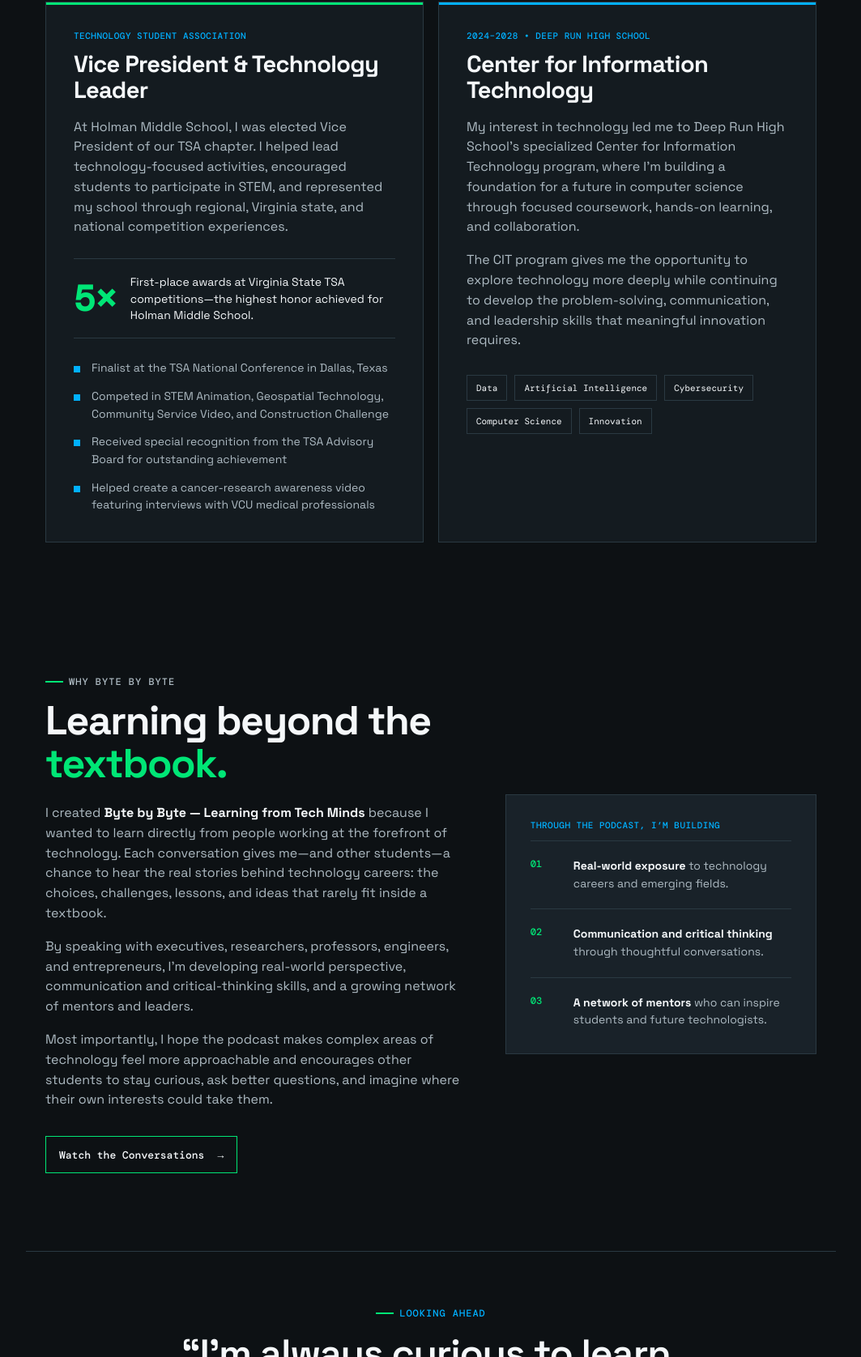
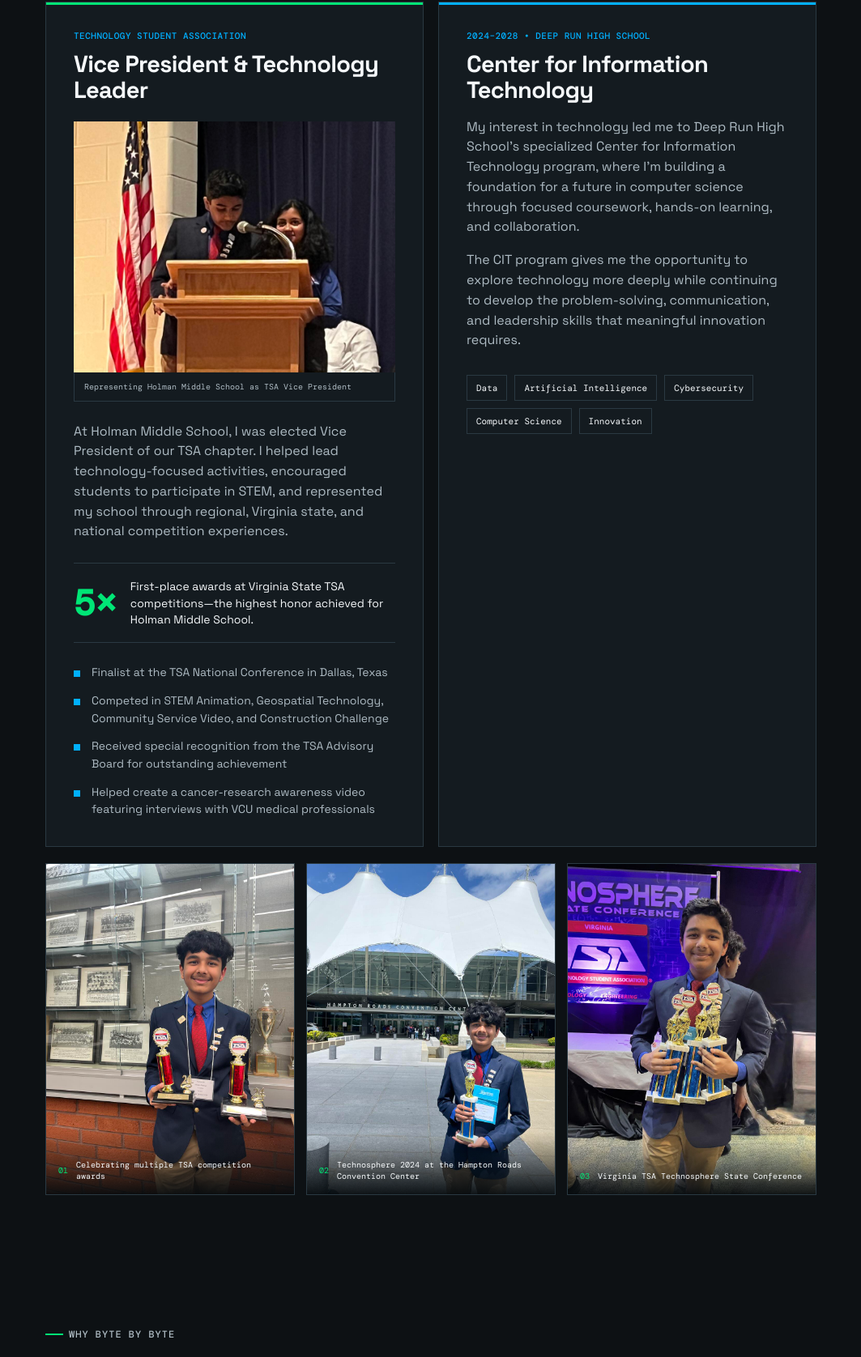
Before and after one commit to bytebybyte712/BBBNewWebsite, a website: page about.html in a window 1280 px wide. Shown: the part 1032-2708 px from the top of the page at 81% size, without its empty margins (108-1171 px from the left). Drawn offline with nearby package versions, Linux system fonts and the light colour scheme.

Commit message:
Add TSA achievement gallery

```diff
--- a/about.html
+++ b/about.html
@@ -69,6 +69,10 @@
           <article class="about-story-card tsa-card">
             <p class="tag cyan">TECHNOLOGY STUDENT ASSOCIATION</p>
             <h3>Vice President &amp; Technology Leader</h3>
+            <figure class="story-image">
+              <img src="assets/vihaan-tsa-speaking.jpeg" alt="Vihaan Mathur speaking at a Holman Middle School TSA event" width="960" height="1280" loading="lazy" />
+              <figcaption>Representing Holman Middle School as TSA Vice President</figcaption>
+            </figure>
             <p>
               At Holman Middle School, I was elected Vice President of our TSA chapter. I helped lead technology-focused activities, encouraged students to participate in STEM, and represented my school through regional, Virginia state, and national competition experiences.
             </p>
@@ -104,6 +108,21 @@
               <span>Innovation</span>
             </div>
           </article>
+        </div>
+
+        <div class="achievement-gallery" aria-label="TSA competitions and awards">
+          <figure class="achievement-photo achievement-photo-tall">
+            <img src="assets/vihaan-tsa-awards.jpeg" alt="Vihaan Mathur holding TSA competition trophies" width="960" height="1280" loading="lazy" />
+            <figcaption><span>01</span>Celebrating multiple TSA competition awards</figcaption>
+          </figure>
+          <figure class="achievement-photo">
+            <img src="assets/vihaan-technosphere-2024.jpeg" alt="Vihaan Mathur holding a trophy outside the Hampton Roads Convention Center at Technosphere 2024" width="960" height="1280" loading="lazy" />
+            <figcaption><span>02</span>Technosphere 2024 at the Hampton Roads Convention Center</figcaption>
+          </figure>
+          <figure class="achievement-photo">
+            <img src="assets/vihaan-state-conference-awards.jpeg" alt="Vihaan Mathur holding four trophies at the Virginia TSA Technosphere State Conference" width="960" height="1280" loading="lazy" />
+            <figcaption><span>03</span>Virginia TSA Technosphere State Conference</figcaption>
+          </figure>
         </div>
       </section>
 
--- a/styles.css
+++ b/styles.css
@@ -125,6 +125,9 @@
 .cit-card::before { background: var(--blue); }
 .about-story-card h3 { margin-bottom: 17px; font-size: 29px; line-height: 1.12; letter-spacing: -.7px; }
 .about-story-card > p:not(.tag), .purpose-copy > p { color: var(--muted); }
+.story-image { margin: 22px 0 25px; }
+.story-image img { display: block; width: 100%; height: 310px; object-fit: cover; object-position: center 30%; }
+.story-image figcaption { border: 1px solid var(--line); border-top: 0; padding: 10px 12px; color: var(--muted); font: 10px/1.5 var(--mono); }
 .award-highlight { display: grid; grid-template-columns: auto 1fr; align-items: center; gap: 17px; margin: 26px 0; border-block: 1px solid var(--line); padding: 18px 0; }
 .award-highlight strong { color: var(--green); font: 700 44px/1 var(--mono); }
 .award-highlight span { color: var(--text); font-size: 14px; line-height: 1.45; }
@@ -133,6 +136,12 @@
 .about-list li::before { position: absolute; top: 8px; left: 0; width: 8px; height: 8px; content: ""; background: var(--blue); }
 .interest-cloud { display: flex; flex-wrap: wrap; gap: 9px; margin-top: 30px; }
 .interest-cloud span { border: 1px solid var(--line); padding: 8px 11px; color: var(--text); font: 11px var(--mono); }
+.achievement-gallery { display: grid; grid-template-columns: repeat(3, minmax(0, 1fr)); gap: 14px; margin-top: 20px; }
+.achievement-photo { position: relative; min-height: 380px; margin: 0; overflow: hidden; border: 1px solid var(--line); background: var(--surface); }
+.achievement-photo img { display: block; width: 100%; height: 100%; min-height: 380px; object-fit: cover; object-position: center; transition: transform .35s ease; }
+.achievement-photo:hover img { transform: scale(1.025); }
+.achievement-photo figcaption { position: absolute; right: 0; bottom: 0; left: 0; display: flex; align-items: center; gap: 10px; padding: 34px 15px 14px; background: linear-gradient(transparent, rgba(5, 10, 13, .94)); color: var(--text); font: 10px/1.45 var(--mono); }
+.achievement-photo figcaption span { color: var(--green); }
 .podcast-purpose { display: grid; grid-template-columns: minmax(0, 1.15fr) minmax(300px, .85fr); align-items: center; gap: 48px; padding-block: 96px; }
 .purpose-copy h2 { margin-bottom: 22px; font-size: clamp(34px, 5vw, 50px); line-height: 1.06; letter-spacing: -1.5px; }
 .purpose-copy h2 em { color: var(--green); font-style: normal; }
@@ -194,6 +203,9 @@
   .about-story-grid, .podcast-purpose { grid-template-columns: 1fr; }
   .about-story-card { padding: 27px 22px; }
   .about-story-card h3 { font-size: 25px; }
+  .story-image img { height: 280px; }
+  .achievement-gallery { grid-template-columns: 1fr; gap: 14px; }
+  .achievement-photo, .achievement-photo img { min-height: 460px; }
   .podcast-purpose { gap: 32px; padding-block: 64px; }
   .purpose-panel { padding: 24px 21px; }
   .about-closing blockquote { font-size: 31px; }
@@ -204,6 +216,7 @@
 @media (max-width: 390px) {
   .section-shell { padding-inline: 16px; }
   h1 { font-size: 38px; }
+  .achievement-photo, .achievement-photo img { min-height: 400px; }
 }
 
 @media (prefers-reduced-motion: reduce) {
```
Also changed, not shown: assets/vihaan-state-conference-awards.jpeg (added), assets/vihaan-technosphere-2024.jpeg (added), assets/vihaan-tsa-awards.jpeg (added), assets/vihaan-tsa-speaking.jpeg (added).
